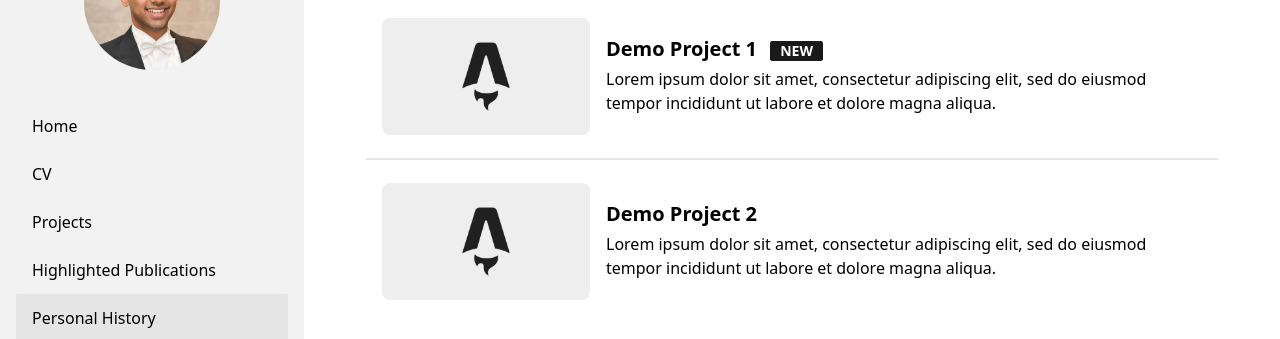
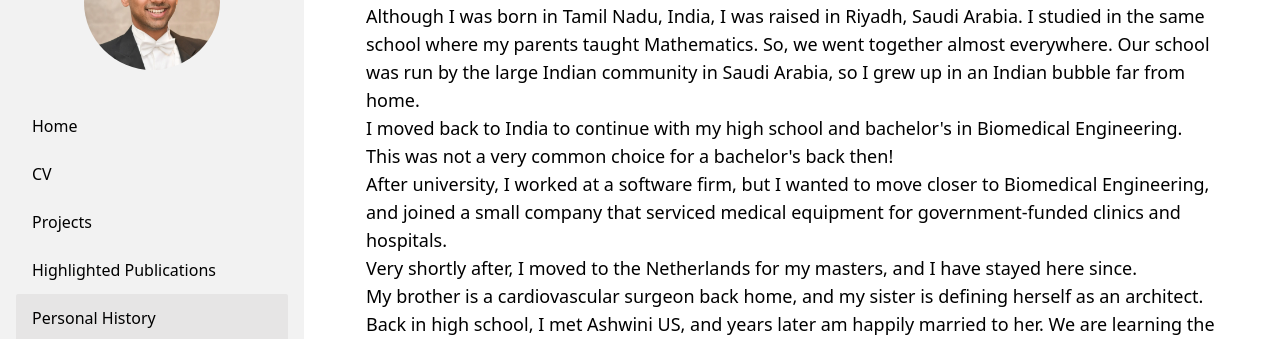
Before and after one commit to irfanmohamed12/irfanmohamed12.github.io, an Astro site: page /history in a window 1280 px wide. Shown: the part 94-433 px from the top of the page. Built offline with nearby package versions, Linux system fonts and the light colour scheme; Astro itself is replaced by a stand-in of ours.

Commit message:
240915 personal history

```diff
--- a/src/pages/history.astro
+++ b/src/pages/history.astro
@@ -5,47 +5,25 @@ import HorizontalCard from "../components/HorizontalCard.astro";
 
 <BaseLayout title = "History" sideBarActiveItemID="history">
   <div>
-    <div class="text-3xl w-full font-bold mb-5">Projects Header</div>
+    <div class="text-3xl w-full font-bold mb-5">Personal History</div>
   </div>
 
-  <HorizontalCard
-    title="Demo Project 1"
-    img="/post_img.webp"
-    desc="Lorem ipsum dolor sit amet, consectetur adipiscing elit, sed do eiusmod tempor incididunt ut labore et dolore magna aliqua."
-    url="#"
-    badge="NEW"
-  />
-  <div class="divider my-0"></div>
-  <HorizontalCard
-    title="Demo Project 2"
-    img="/post_img.webp"
-    desc="Lorem ipsum dolor sit amet, consectetur adipiscing elit, sed do eiusmod tempor incididunt ut labore et dolore magna aliqua."
-    url="#"
-  />
-
-  <div>
-    <div class="text-3xl w-full font-bold mb-5 mt-10">Projects Header</div>
+  <div class="pb-12 mt-5">
+      <text class="text-lg">
+        Although I was born in Tamil Nadu, India, I was raised in Riyadh, Saudi Arabia.
+        I studied in the same school where my parents taught Mathematics. So, we went together
+        almost everywhere. Our school was run by the large Indian community in Saudi Arabia, so
+        I grew up in an Indian bubble far from home. <br>
+        I moved back to India to continue with my high school and bachelor's in Biomedical Engineering. This was not a
+        very common choice for a bachelor's back then! <br>
+        After university, I worked at a software firm, but I wanted to move closer
+        to Biomedical Engineering, and joined a small company that serviced medical equipment for government-funded clinics
+        and hospitals. <br>
+        Very shortly after, I moved to the Netherlands for my masters, and I have stayed here since. <br>
+        My brother is a cardiovascular surgeon back home, and my sister is defining herself as an architect.<br>
+        Back in high school, I met Ashwini US, and years later am happily married to her. We are learning the ropes of
+        parenting from our 2 year old son.
+      </text>
+    </div>
   </div>
-
-  <HorizontalCard
-    title="Demo Project 3"
-    img="/post_img.webp"
-    desc="Lorem ipsum dolor sit amet, consectetur adipiscing elit, sed do eiusmod tempor incididunt ut labore et dolore magna aliqua."
-    url="#"
-    badge="FOSS"
-  />
-  <div class="divider my-0"></div>
-  <HorizontalCard
-    title="Demo Project 4"
-    img="/post_img.webp"
-    desc="Lorem ipsum dolor sit amet, consectetur adipiscing elit, sed do eiusmod tempor incididunt ut labore et dolore magna aliqua."
-    url="#"
-  />
-  <div class="divider my-0"></div>
-  <HorizontalCard
-    title="Demo Project 5"
-    img="/post_img.webp"
-    desc="Lorem ipsum dolor sit amet, consectetur adipiscing elit, sed do eiusmod tempor incididunt ut labore et dolore magna aliqua."
-    url="#"
-  />
 </BaseLayout>
```
